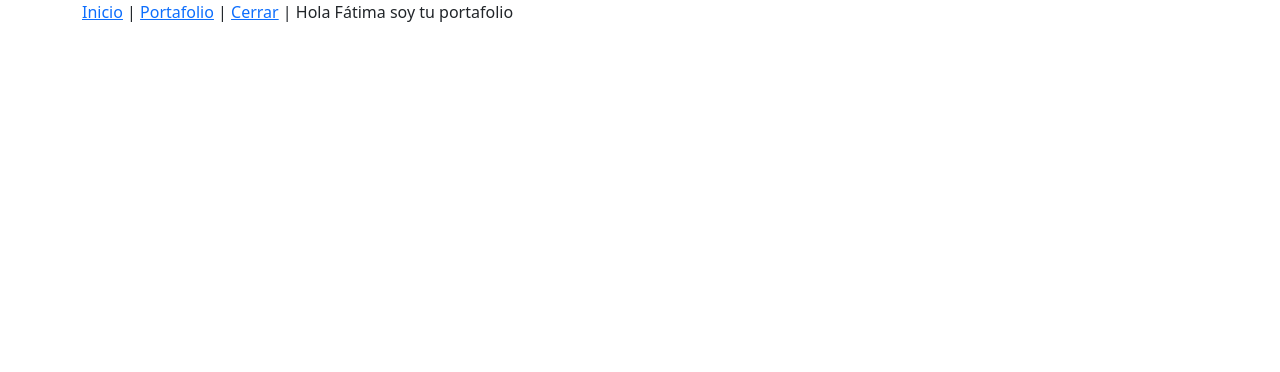
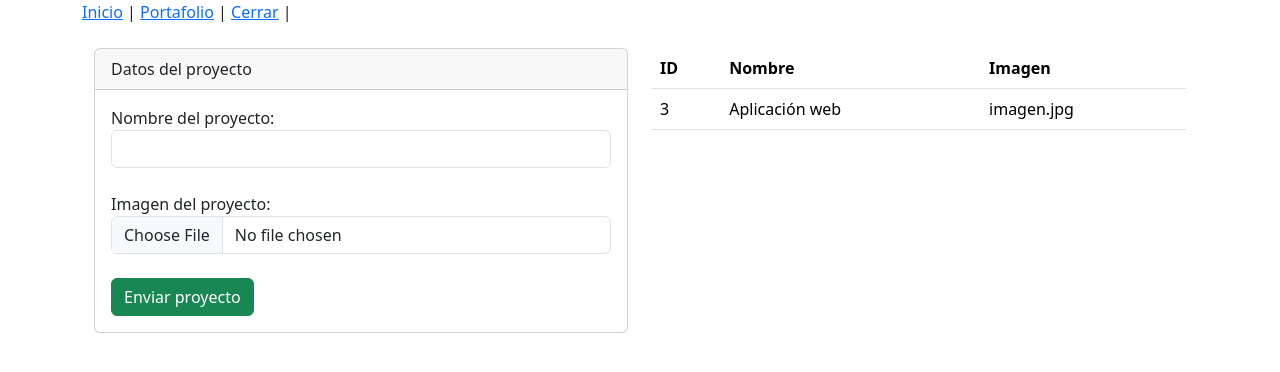
Before and after one commit to fatimalvcruz/Practica-Portfolio, a PHP site: page /portafolio.php in a window 1280 px wide. Shown: the top 372 px of the page. Run offline with PHP 8.4, Linux system fonts and the light colour scheme; the visitor is signed in with stand-in values (Sample User, id 1).

Commit message:
portfolio interfaz

```diff
--- a/login.php
+++ b/login.php
@@ -28,7 +28,7 @@ if($_POST){
             </div>
             <div class="col-md-4">
                 <br>
-                <div class="card" style="width: 18rem;">
+                <div class="card">
                 <div class="card-header">
                     Iniciar Sesión
                 </div>
--- a/portafolio.php
+++ b/portafolio.php
@@ -1,5 +1,45 @@
 <?php   include("cabecera.php"); ?>
 
-Hola Fátima soy tu portafolio
+<br>
+<br>
 
+<div class="container">
+    <div class="row">
+        <div class="col-md-6">
+        <div class="card">
+            <div class="card-header">
+                Datos del proyecto
+            </div>
+            <div class="card-body">
+                <form action="portafolio.php" method="post">
+                    Nombre del proyecto: <input class="form-control" type="text" name="nombre" id="">
+                    <br>
+                    Imagen del proyecto: <input  class="form-control" type="file" name="archivo" id="">
+                    <br>
+                    <input  class="btn btn-success" type="submit" value="Enviar proyecto">
+
+                </form>
+            </div>
+        </div>
+        </div>
+        <div class="col-md-6">
+            <table class="table">
+                <thead>
+                    <tr>
+                    <th scope="col">ID</th>
+                    <th scope="col">Nombre</th>
+                    <th scope="col">Imagen</th>
+                    </tr>
+                </thead>
+                <tbody>
+                    <tr>
+                    <td>3</td>
+                    <td>Aplicación web</td>
+                    <td>imagen.jpg</td>
+                    </tr>
+                </tbody>
+            </table>
+        </div>
+    </div>
+</div>
 <?php   include("footer.php"); ?>
```
